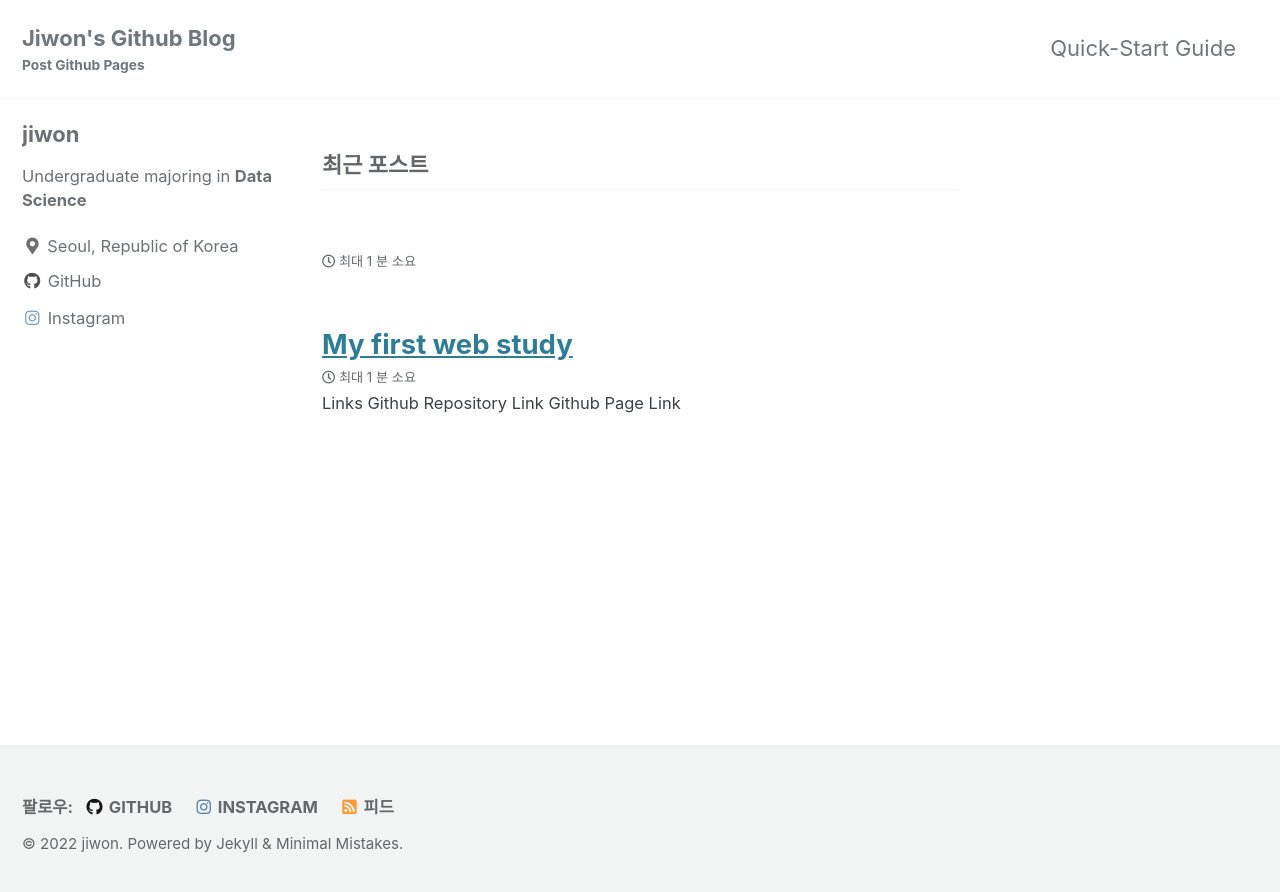
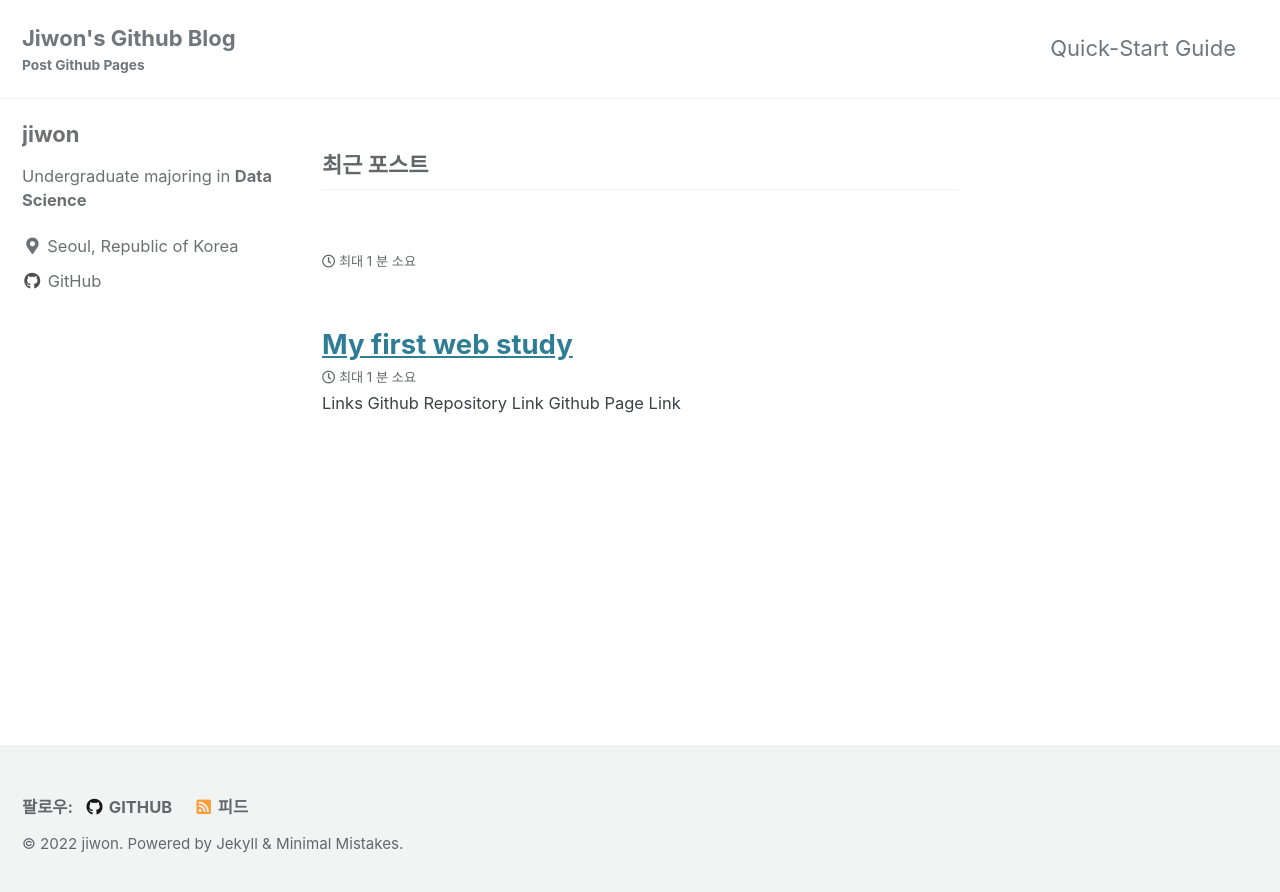
Before and after one commit to stop1one/stop1one.github.io, a Jekyll site: the page built from index.html, in a window 1280 px wide. Shown: the top 892 px of the page. Built offline with Jekyll 4.4.1, drawn with Linux system fonts in a browser that asks for light colours; cached includes are drawn as plain includes; the list of posts is cut into pages by our own code.

Commit message:
delete instagram badge

```diff
--- a/_config.yml
+++ b/_config.yml
@@ -113,10 +113,6 @@ author:
     - label: "GitHub"
       icon: "fab fa-fw fa-github"
       url: "https://github.com/stop1one"
-    - label: "Instagram"
-      icon: "fab fa-fw fa-instagram"
-      url: "https://instagram.com/st0p1one"
-
 
 # Site Footer
 footer:
@@ -136,10 +132,6 @@ footer:
     - label: "Bitbucket"
       icon: "fab fa-fw fa-bitbucket"
       # url:
-    - label: "Instagram"
-      icon: "fab fa-fw fa-instagram"
-      url: "https://instagram.com/st0p1one"
-
 
 # Reading Files
 include:
```
